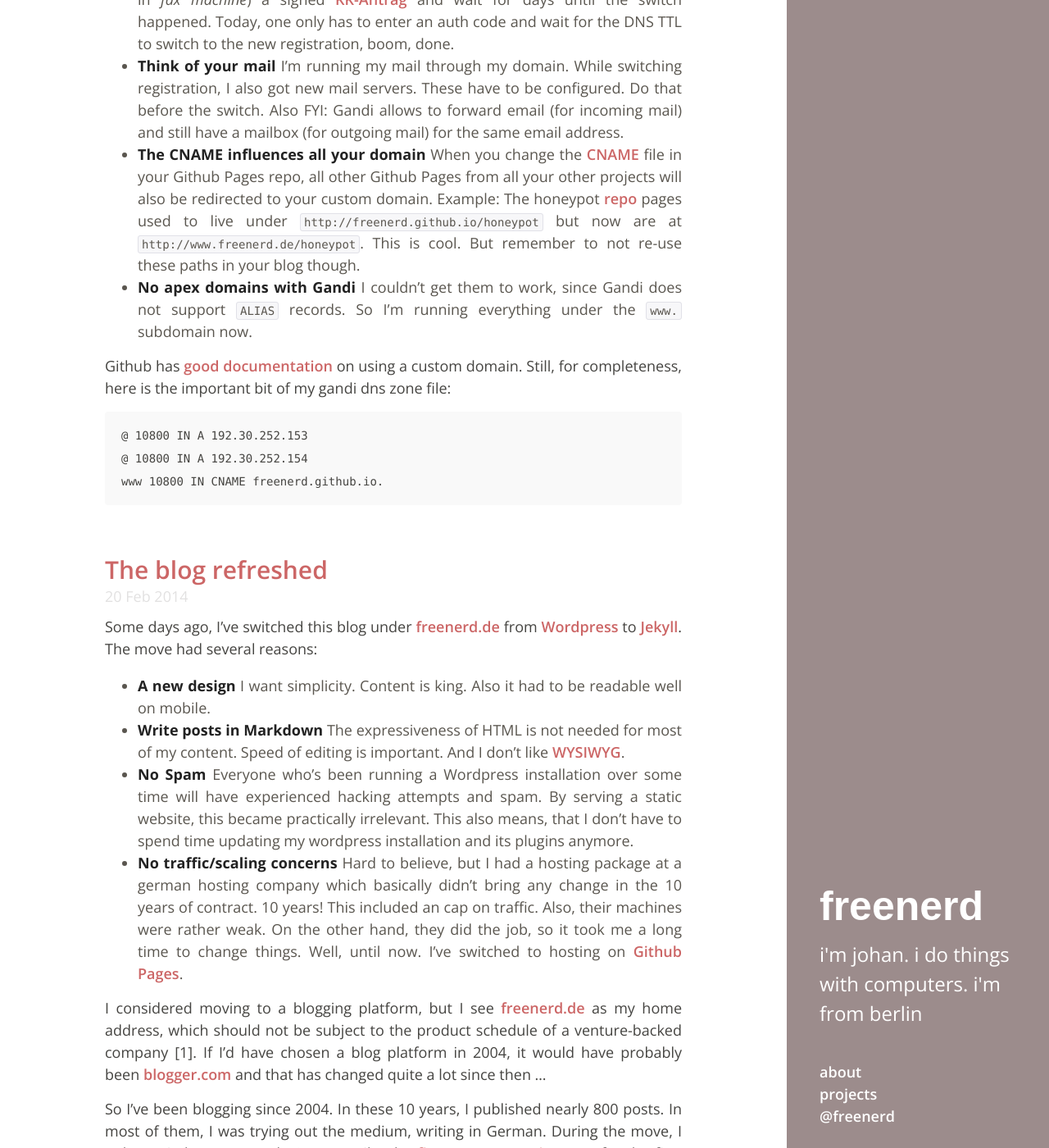
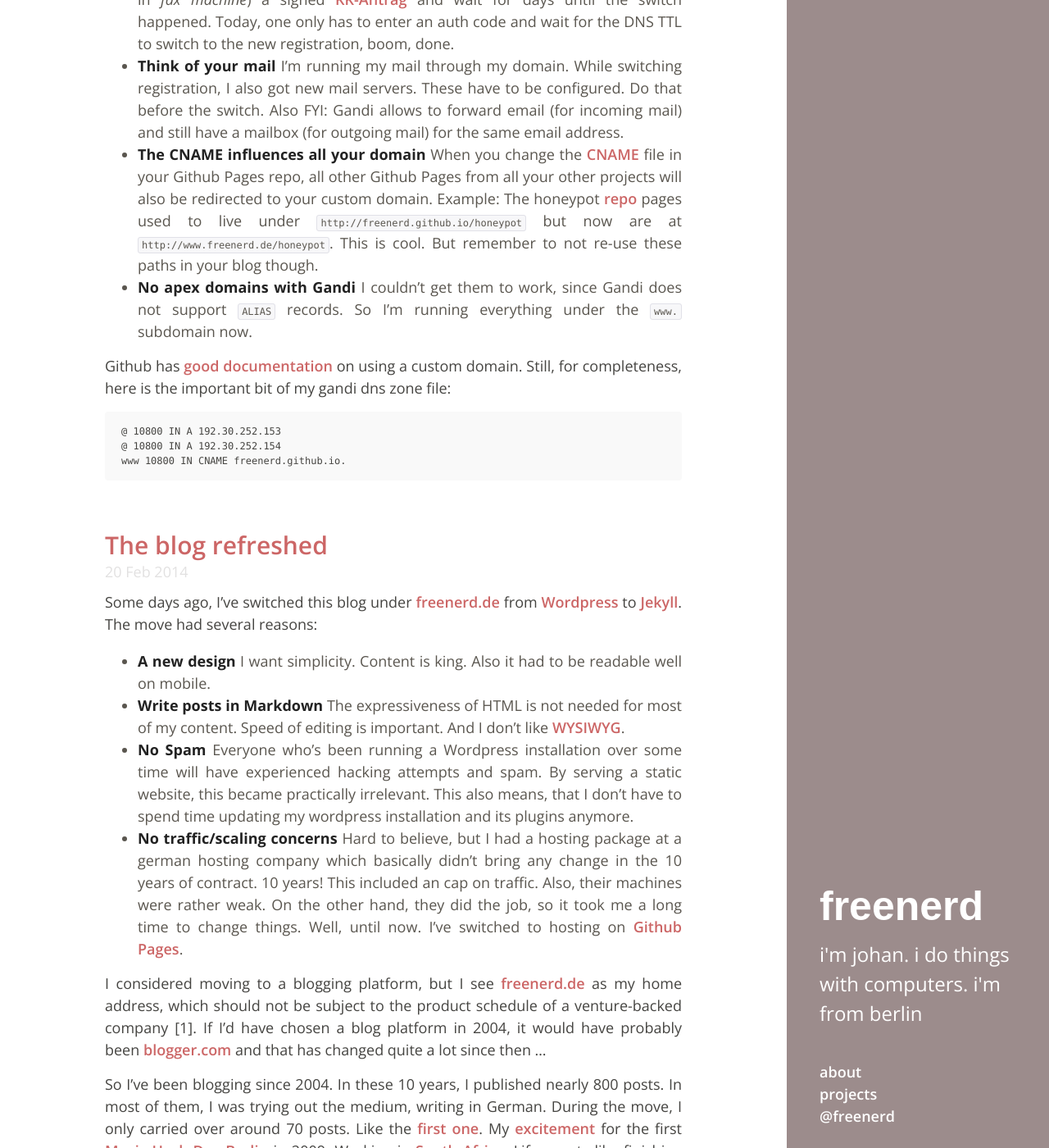
Before and after one commit to freenerd/freenerd.github.io, a Jekyll site: the page built from index.html, in a window 1280 px wide and 1400 px high, scrolled down 312 px. Shown: the whole window at 82% size. Built offline with Jekyll 4.4.1, drawn with Linux system fonts in a browser that asks for light colours; Markdown is read by kramdown in place of the engine named in the settings; the list of posts is cut into pages by our own code.

Commit message:
Fixed mid container size on bigger screens

```diff
--- a/public/css/hyde.css
+++ b/public/css/hyde.css
@@ -64,6 +64,10 @@
   body {
     font-size: 18px;
   }
+
+  div.content.container {
+    max-width: 750px;
+  }
 }
 
 h1, h2, h3, h4, h5, h6 {
@@ -77,11 +81,12 @@
 }
 h2 {
   margin-top: 20px;
-  font-size: 32px;
+  font-size: 22px;
+  color #454441;
 }
 h3 {
-  margin-top: 24px;
-  font-size: 24px;
+  margin-top: 20px;
+  font-size: 20px;
 }
 h4, h5, h6 {
   margin-top: 16px;
@@ -126,7 +131,7 @@
 code, pre {
   padding: 0 3px 2px;
   font-family: Menlo, Monaco, "Courier New", monospace;
-  font-size: 14px;
+  font-size: 12px;
   border-radius: 3px;
 }
 code {
@@ -139,7 +144,6 @@
   display: block;
   margin: 0 0 14px;
   padding: 15px 20px;
-  line-height: 28px;
   white-space: pre;
   white-space: pre-wrap;
   word-break: break-all;
```
